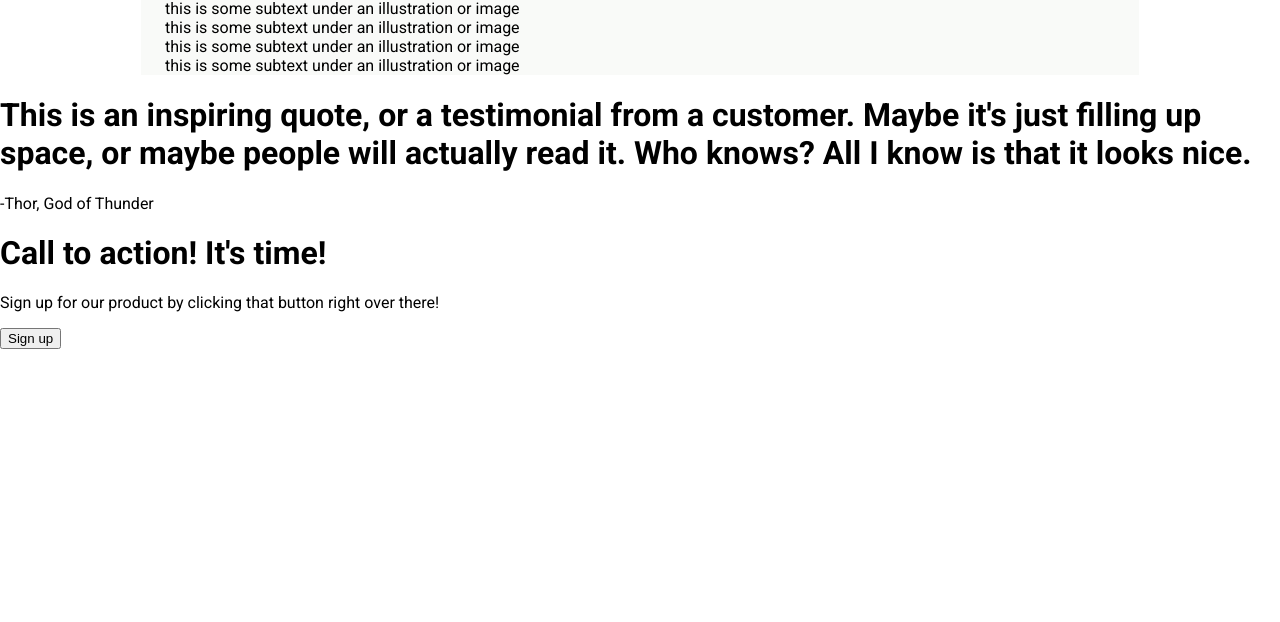
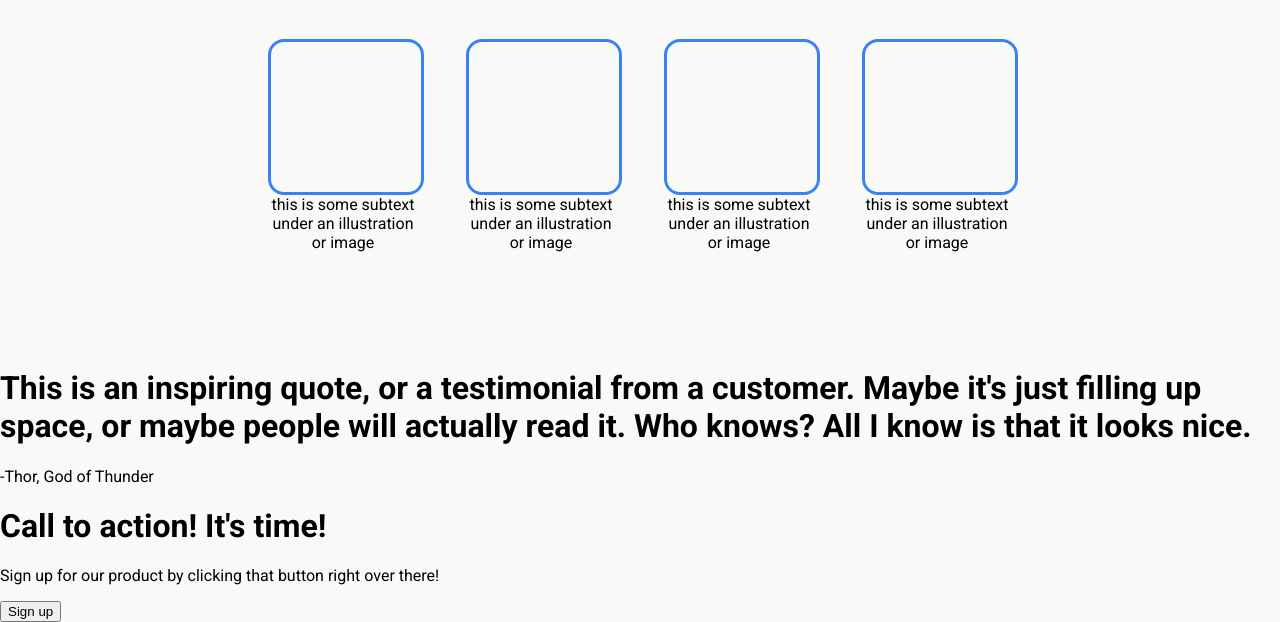
Before and after one commit to kylejhong/odin-landing-page, a plain HTML site: page index.html in a window 1280 px wide. Shown: the part 594-1216 px from the top of the page. Before the commit the page ends 943 px from the top, so only its background shows below. Drawn offline with Linux system fonts and the light colour scheme.

Commit message:
Finished Second Section

```diff
--- a/index.html
+++ b/index.html
@@ -29,8 +29,10 @@
             </div>
         </div>
 
+        <div class="section2">
             <div class="random">
                 <h1>Some random information.</h1>
+                <div class="box-and-text-container">
                     <div class="box-and-text">
                         <div class="image-box"></div>
                         this is some subtext under an illustration or image
@@ -46,6 +48,8 @@
                     <div class="box-and-text">
                         <div class="image-box"></div>
                         this is some subtext under an illustration or image
+                    </div>
+                </div>
             </div>
         </div>
 
--- a/styles.css
+++ b/styles.css
@@ -2,6 +2,7 @@
 
 html {
     font-family: Roboto, sans-serif;
+    background-color: #F9FAF8;
 }
 
 body {
@@ -82,6 +83,36 @@ ul {
     align-items: center;
 }
 
-.random {
+.section2 {
     background-color: #F9FAF8;
 }
+
+.random {
+    display: flex;
+    flex-direction: column;
+    align-items: center;
+    padding: 16px 16px 96px 16px;
+    gap: 24px;
+}
+
+.random h2 {
+    font-size: 36px;
+    color: #1F2937;
+}
+
+.box-and-text-container {
+    display: flex;
+    gap: 48px;
+}
+
+.image-box {
+    border: 3px solid #3882F6;
+    border-radius: 16px;
+    height: 150px;
+    width: 150px;
+}
+
+.box-and-text {
+    width: 150px;
+    text-align: center;
+}
```
Lines whose indentation alone changed are shown as unchanged.
